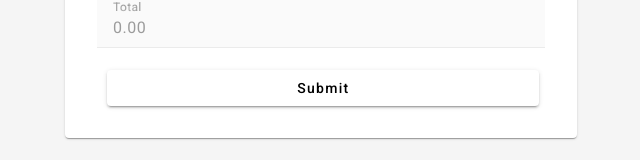
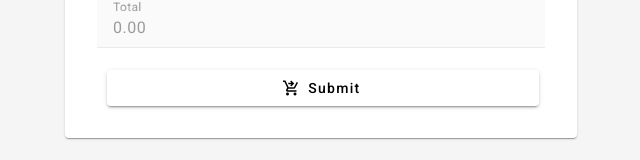
Before and after one commit to thanshaw02/receipt-api-kotlin, an Angular app in the folder frontend/: page / in a window 1280 px wide. Shown: the part 604-764 px from the top of the page, without its empty margins (319-959 px from the left). Built offline with nearby package versions, Linux system fonts and the light colour scheme.

Commit message:
added icon to receipt form submit button

```diff
--- a/frontend/src/app/components/receipt-form/receipt-form.component.html
+++ b/frontend/src/app/components/receipt-form/receipt-form.component.html
@@ -39,7 +39,10 @@
           <br>
 
           <!-- Submit -->
-          <button mat-raised-button type="submit">Submit</button>
+          <button mat-raised-button type="submit">
+            <mat-icon fontIcon="shopping_cart_checkout"/>
+            Submit
+          </button>
         </form>
       </mat-card-content>
     </mat-card-content>
```
